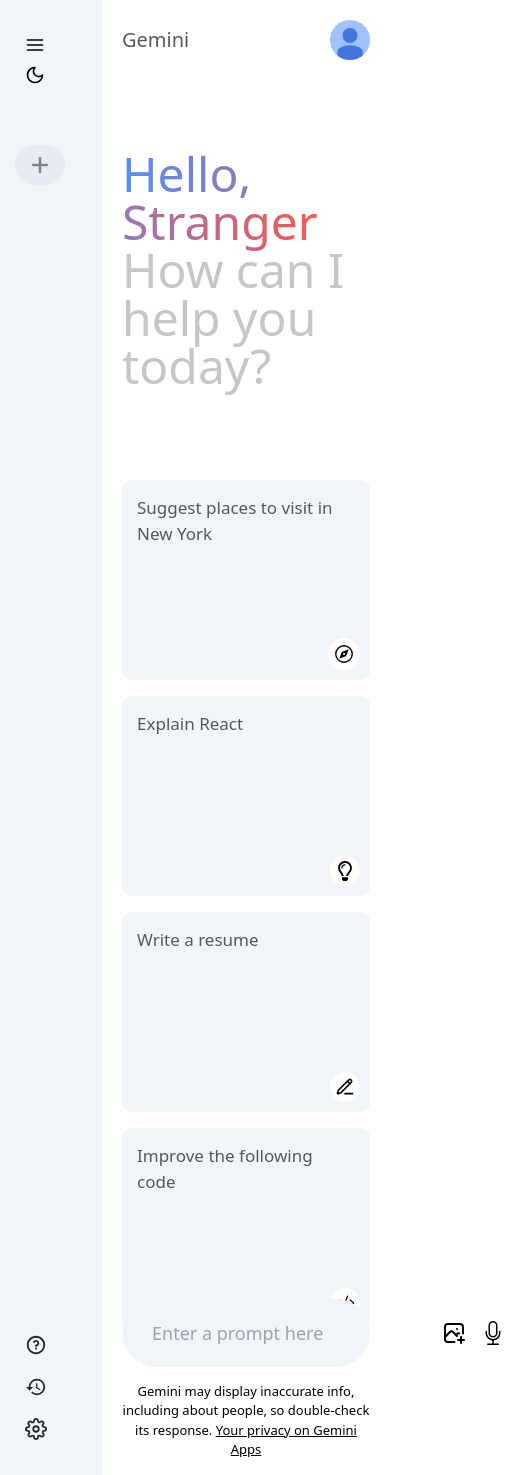
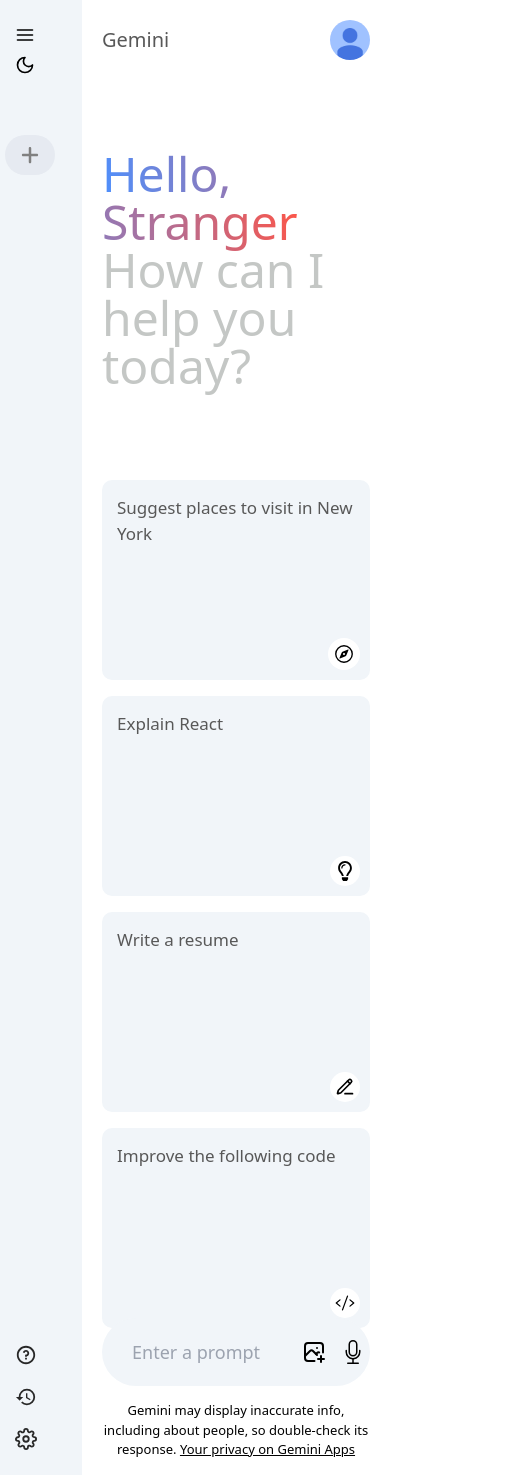
Before and after one commit to 808NV/Gemini-Clone, a React (Vite) app: page / in a window 390 px wide. Shown: the whole page, 505 px wide, since content can reach past the window. Built offline with nearby package versions, Linux system fonts and the light colour scheme.

Commit message:
add responsive features for small screens

```diff
--- a/src/components/MainContent.tsx
+++ b/src/components/MainContent.tsx
@@ -171,11 +171,11 @@
             <input
               onChange={(e) => setInput(e.target.value)}
               value={input}
-              className="flex-1 bg-transparent border-none outline-none p-[10px] text-lg"
+              className="input flex-1 bg-transparent border-none outline-none p-[10px] text-lg"
               type="text"
               placeholder="Enter a prompt here"
             />
-            <div className="flex items-center gap-[15px]">
+            <div className="input-icons flex items-center gap-[15px]">
               <button className="cursor-pointer">
                 <TbPhotoPlus size={24} />
               </button>
--- a/src/index.css
+++ b/src/index.css
@@ -68,3 +68,20 @@
 #dark.dark-hover:hover {
   background-color: #232323;
 }
+
+/***** responsive ******/
+
+@media (max-width: 600px) {
+  .input {
+    flex: none;
+    width: 150px;
+  }
+
+  .sidebar {
+    padding: 15px 5px;
+  }
+
+  .input-icons {
+    padding: 5px 10px;
+  }
+}
```
